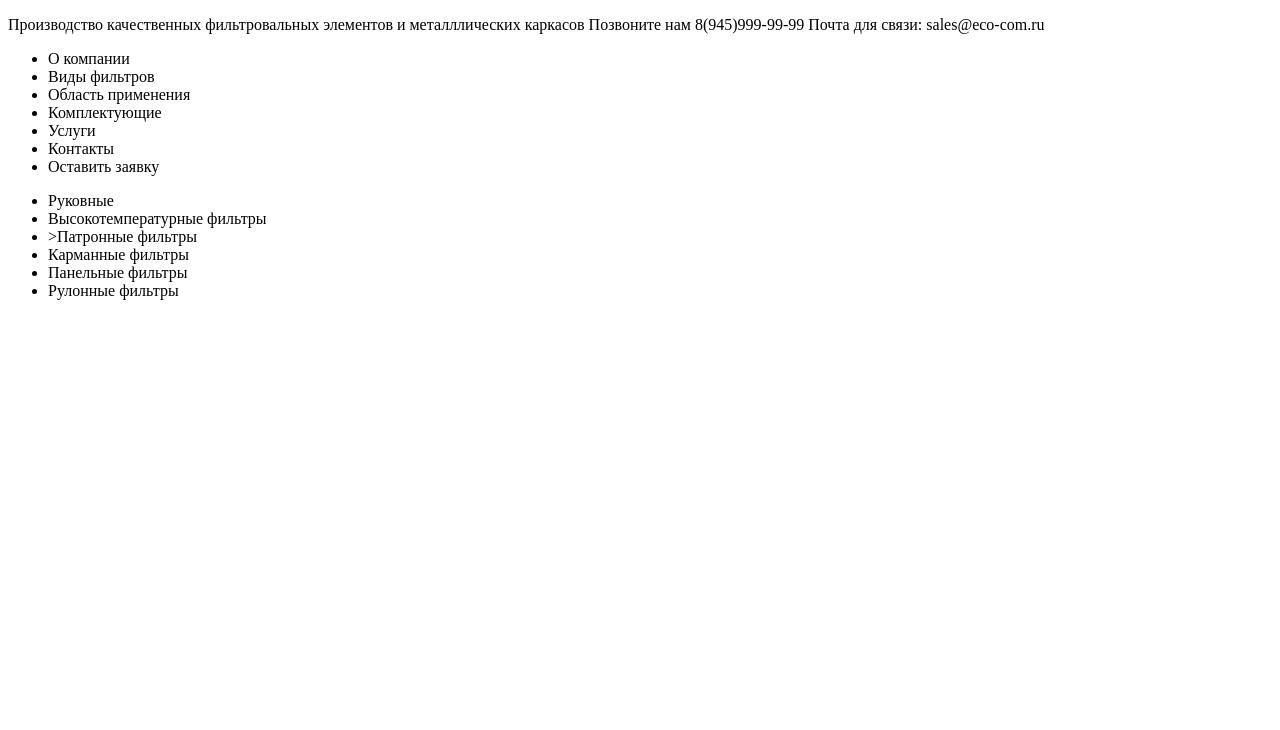
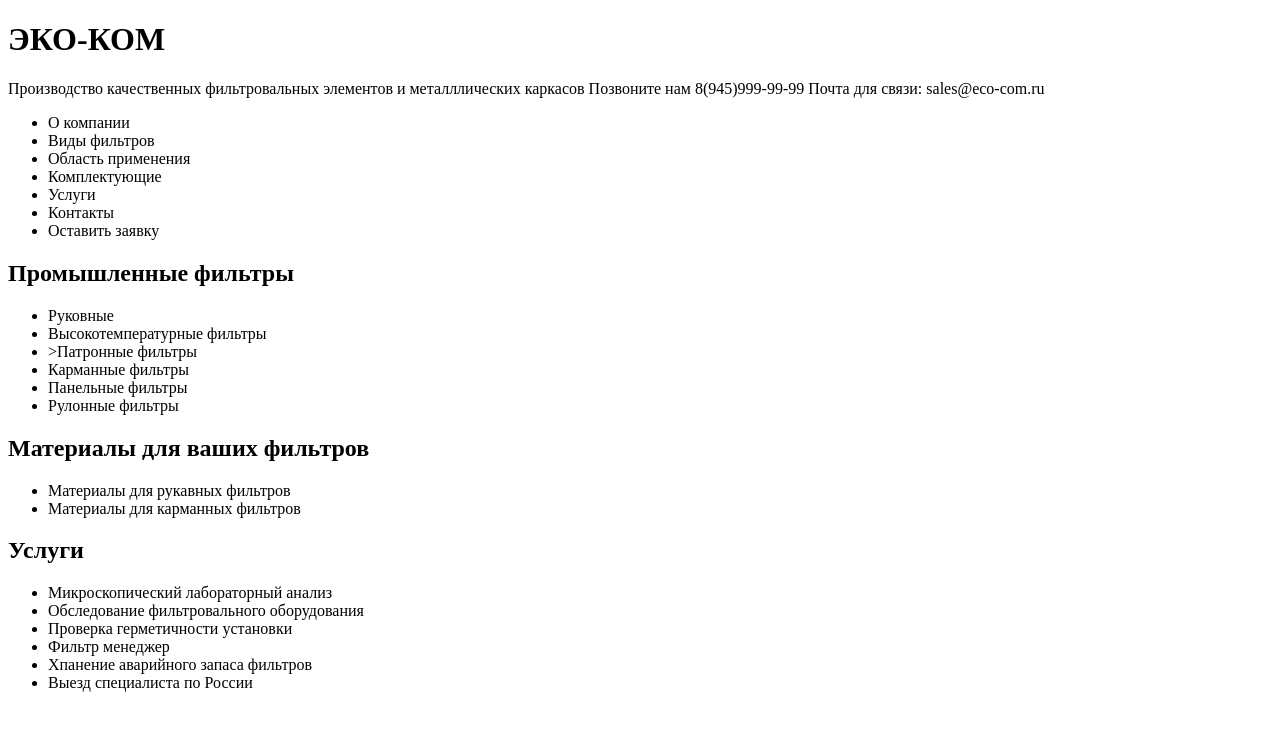
Before and after one commit to RomanDovgii/eco-com, a plain HTML site: page index.html in a window 1280 px wide. Drawn offline with Linux system fonts and the light colour scheme.

Commit message:
Update index.html

```diff
--- a/index.html
+++ b/index.html
@@ -9,6 +9,9 @@
 </head>
 
 <body>
+    <h1>
+        ЭКО-КОМ
+    </h1>
     <p>
         Производство качественных фильтровальных элементов и металллических каркасов Позвоните нам 8(945)999-99-99 Почта для связи: sales@eco-com.ru
     </p>
@@ -39,7 +42,9 @@
             </ul>
         </nav>
     </section>
-
+    <h2>
+        Промышленные фильтры
+    </h2>
     <section>
         <ul>
             <li>
@@ -62,7 +67,46 @@
             </li>
         </ul>
     </section>
+    <h2>
+        Материалы для ваших фильтров
+    </h2>
+    <section>
+        <ul>
+            <li>
+                <a>Материалы для рукавных фильтров</a>
+            </li>
+            <li>
+                <a>Материалы для карманных фильтров</a>
+            </li>
+        </ul>
+    </section>
 
+    <h2>
+        Услуги
+    </h2>
+    <section>
+        <ul>
+            <li>
+                <a>Микроскопический лабораторный анализ</a>
+            </li>
+            <li>
+                <a>Обследование фильтровального оборудования</a>
+            </li>
+            <li>
+                <a> Проверка герметичности установки</a>
+            </li>
+            <li>
+                <a>Фильтр менеджер</a>
+            </li>
+            <li>
+                <a>Хпанение аварийного запаса фильтров</a>
+            </li>
+            <li>
+                <a>Выезд специалиста по России</a>
+            </li>
+        </ul>
+
+    </section>
 
 
 
```
